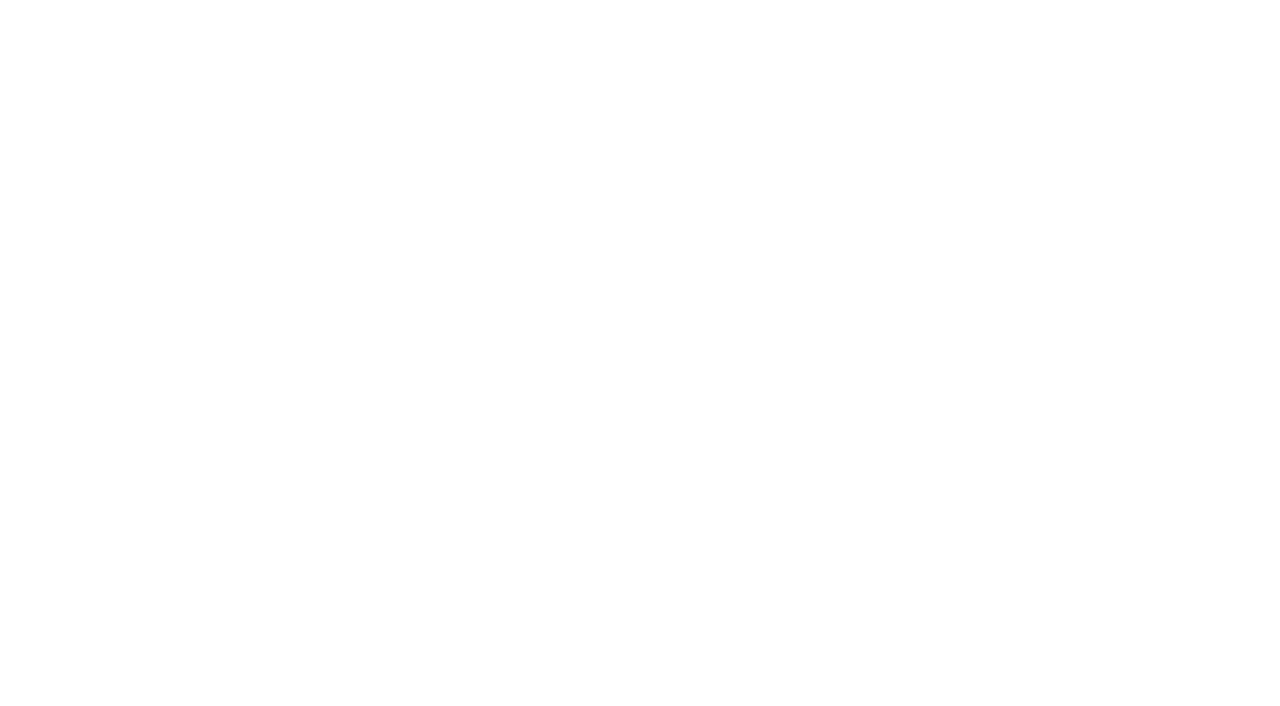
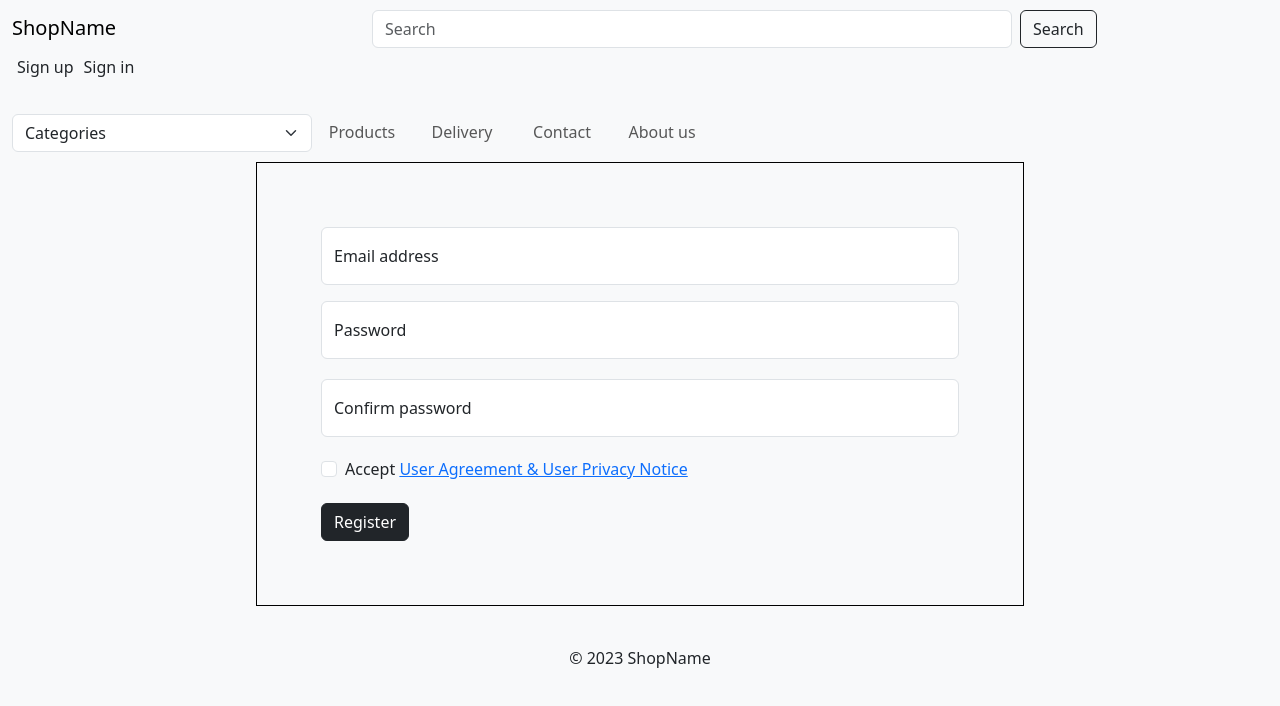
Before and after one commit to kkin7/xd, a website: page views/registerPage.html in a window 1280 px wide. Drawn offline with nearby package versions, Linux system fonts and the light colour scheme.

Commit message:
strona logowania i rejestracji

```diff
--- a/views/loginPage.html
+++ b/views/loginPage.html
@@ -1,30 +1,76 @@
-<!-- <!DOCTYPE html>
+<!DOCTYPE html>
 <html lang="en">
+
 <head>
-    <meta charset="UTF-8">
-    <meta name="viewport" content="width=device-width, initial-scale=1.0">
-    <title>Document</title>
-    <style>
-        #FormCont
-        {
-            width: 400px;
-            padding: 20px;
-            margin: auto;
-            border: 1px solid black;
-            text-align: center;
-        }
-        input, button{
-            margin: 10px;
-        }
-    </style>
+  <meta charset="UTF-8">
+  <meta name="viewport" content="width=device-width, initial-scale=1.0">
+  <title>Login Page</title>
+  <link href="https://cdn.jsdelivr.net/npm/bootstrap@5.3.2/dist/css/bootstrap.min.css" rel="stylesheet"
+    integrity="sha384-T3c6CoIi6uLrA9TneNEoa7RxnatzjcDSCmG1MXxSR1GAsXEV/Dwwykc2MPK8M2HN" crossorigin="anonymous">
+  <link rel="stylesheet" href="style.css">
+  <script src="https://cdn.jsdelivr.net/npm/bootstrap@5.3.2/dist/js/bootstrap.bundle.min.js"
+    integrity="sha384-C6RzsynM9kWDrMNeT87bh95OGNyZPhcTNXj1NW7RuBCsyN/o0jlpcV8Qyq46cDfL"
+    crossorigin="anonymous"></script>
 </head>
+
 <body>
-    <div id="FormCont">
-        <form action="">
-            Login: <input type="text" name="" id=""><br>
-            Password: <input type="text" name="" id=""><br>
-            <button id="register">Sign In</button><button id="login">Sign Up</button>
+  <div id="menu">
+    <nav class="navbar bg-body-tertiary nav-underline">
+      <div class="container-fluid">
+        <a class="navbar-brand nav-underline nav-link" style="width: 8%; text-align: center;" href="/">ShopName</a>
+        <form class="d-flex" role="search" style="width: 50vw; margin-left: 30%;">
+          <input class="form-control me-2" type="search" style="width: 50vw; margin-left: -40%; margin-right: 40%;"
+            placeholder="Search" aria-label="Search">
+          <button class="btn btn-outline-dark" type="submit">Search</button>
         </form>
-    </div>
+        <div class="login">
+          <a class="nav-link" href="/login" style="margin: 5px; ">Sign up</a>
+          <a class="nav-link" href="/register" style="margin: 5px;">Sign in</a>
+        </div>
+      </div>
+    </nav>
+
+    <nav class="navbar navbar-expand-lg bg-body-tertiary nav-underline">
+      <div class="container-fluid" style="text-align: center;">
+        <button class="navbar-toggler" type="button" data-bs-toggle="collapse" data-bs-target="#navbarNavAltMarkup"
+          aria-controls="navbarNavAltMarkup" aria-expanded="false" aria-label="Toggle navigation">
+          <span class="navbar-toggler-icon"></span>
+        </button>
+        <div class="collapse navbar-collapse" id="navbarNavAltMarkup">
+          <div class="navbar-nav" style="margin-top: 10px; align-items: center;">
+            <select class="form-select" id="menubutton" aria-label="" style="width: 300px;">
+              <option selected>Categories</option>
+              <option value="1">One</option>
+              <option value="2">Two</option>
+              <option value="3">Three</option>
+            </select>
+            <a class="nav-link" id="menubutton" href="/products">Products</a>
+            <a class="nav-link" id="menubutton" href="/delivery">Delivery</a>
+            <a class="nav-link" id="menubutton" href="/contact">Contact</a>
+            <a class="nav-link" id="menubutton" href="/about_us">About us</a>
+          </div>
+        </div>
+      </div>
+    </nav>
+  </div>
+  <form action="">
+  <div class="container-fluid" id="loginForm">
+    <div class="form-floating mb-3">
+        <input type="email" class="form-control" id="floatingInput" placeholder="name@example.com">
+        <label for="floatingInput">Email address</label>
+      </div>
+      <div class="form-floating">
+        <input type="password" class="form-control" id="floatingPassword" placeholder="Password">
+        <label for="floatingPassword">Password</label>
+      </div>
+      <button type="submit" class="btn btn-dark" style="margin-top: 20px">Submit</button>
+  </div>
+</form>
+
+
+  <footer class="py-3 my-4">
+    <p class="text-center text-body-dark">© 2023 ShopName</p>
+  </footer>
 </body>
-</html> -->
+
+</html>
--- a/views/registerPage.html
+++ b/views/registerPage.html
@@ -0,0 +1,86 @@
+<!DOCTYPE html>
+<html lang="en">
+
+<head>
+  <meta charset="UTF-8">
+  <meta name="viewport" content="width=device-width, initial-scale=1.0">
+  <title>Register Page</title>
+  <link href="https://cdn.jsdelivr.net/npm/bootstrap@5.3.2/dist/css/bootstrap.min.css" rel="stylesheet"
+    integrity="sha384-T3c6CoIi6uLrA9TneNEoa7RxnatzjcDSCmG1MXxSR1GAsXEV/Dwwykc2MPK8M2HN" crossorigin="anonymous">
+  <link rel="stylesheet" href="style.css">
+  <script src="https://cdn.jsdelivr.net/npm/bootstrap@5.3.2/dist/js/bootstrap.bundle.min.js"
+    integrity="sha384-C6RzsynM9kWDrMNeT87bh95OGNyZPhcTNXj1NW7RuBCsyN/o0jlpcV8Qyq46cDfL"
+    crossorigin="anonymous"></script>
+</head>
+
+<body>
+  <div id="menu">
+    <nav class="navbar bg-body-tertiary nav-underline">
+      <div class="container-fluid">
+        <a class="navbar-brand nav-underline nav-link" style="width: 8%; text-align: center;" href="/">ShopName</a>
+        <form class="d-flex" role="search" style="width: 50vw; margin-left: 30%;">
+          <input class="form-control me-2" type="search" style="width: 50vw; margin-left: -40%; margin-right: 40%;"
+            placeholder="Search" aria-label="Search">
+          <button class="btn btn-outline-dark" type="submit">Search</button>
+        </form>
+        <div class="login">
+          <a class="nav-link" href="/login" style="margin: 5px; ">Sign up</a>
+          <a class="nav-link" href="/register" style="margin: 5px;">Sign in</a>
+        </div>
+      </div>
+    </nav>
+
+    <nav class="navbar navbar-expand-lg bg-body-tertiary nav-underline">
+      <div class="container-fluid" style="text-align: center;">
+        <button class="navbar-toggler" type="button" data-bs-toggle="collapse" data-bs-target="#navbarNavAltMarkup"
+          aria-controls="navbarNavAltMarkup" aria-expanded="false" aria-label="Toggle navigation">
+          <span class="navbar-toggler-icon"></span>
+        </button>
+        <div class="collapse navbar-collapse" id="navbarNavAltMarkup">
+          <div class="navbar-nav" style="margin-top: 10px; align-items: center;">
+            <select class="form-select" id="menubutton" aria-label="" style="width: 300px;">
+              <option selected>Categories</option>
+              <option value="1">One</option>
+              <option value="2">Two</option>
+              <option value="3">Three</option>
+            </select>
+            <a class="nav-link" id="menubutton" href="/products">Products</a>
+            <a class="nav-link" id="menubutton" href="/delivery">Delivery</a>
+            <a class="nav-link" id="menubutton" href="/contact">Contact</a>
+            <a class="nav-link" id="menubutton" href="/about_us">About us</a>
+          </div>
+        </div>
+      </div>
+    </nav>
+  </div>
+  <form action="">
+  <div class="container-fluid" id="loginForm">
+    <div class="form-floating mb-3">
+        <input type="email" class="form-control" id="login" placeholder="name@example.com">
+        <label for="floatingInput">Email address</label>
+      </div>
+      <div class="form-floating">
+        <input type="password" class="form-control" id="password" placeholder="Password">
+        <label for="floatingPassword">Password</label>
+      </div>
+      <div class="form-floating" style="margin-top:20px">
+        <input type="password" class="form-control" id="confirm_password" placeholder="Confirm assword">
+        <label for="floatingPassword">Confirm password</label>
+      </div>
+      <div class="form-check" style="margin-top:20px">
+        <input class="form-check-input" type="checkbox" value="" id="flexCheckDefault">
+        <label class="form-check-label" for="flexCheckDefault">
+          Accept <a href="">User Agreement & User Privacy Notice</a>
+        </label>
+      </div>
+      <button type="submit" class="btn btn-dark" style="margin-top: 20px">Register</button>
+  </div>
+</form>
+
+
+  <footer class="py-3 my-4">
+    <p class="text-center text-body-dark">© 2023 ShopName</p>
+  </footer>
+</body>
+
+</html>
--- a/views/style.css
+++ b/views/style.css
@@ -32,3 +32,11 @@
     background-color: rgba(0, 0, 0, .5);
     -webkit-box-shadow: 0 0 1px rgba(255, 255, 255, .5);
   }
+  #loginForm
+  {
+    width: 60vw;
+    margin: auto;
+    border: 1px solid black;
+    padding: 5%;
+
+  }
```
Also changed, not shown: index.js (+15 -4 lines), views/index.html (+3 -3 lines).
